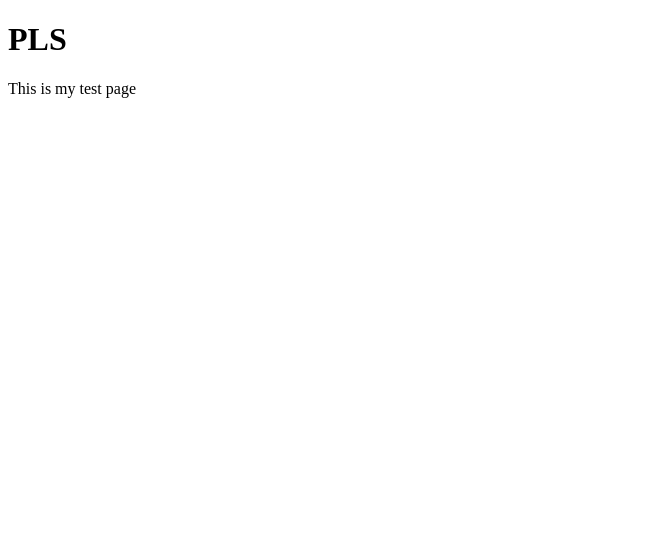
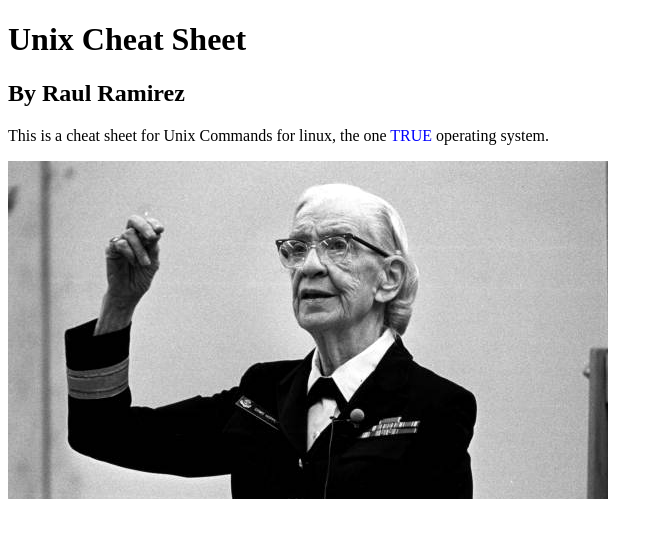
Before and after one commit to Sailanarmo/sailanarmo.github.io, a plain HTML site: page index.html in a window 1280 px wide. Shown: the whole page, without its empty margins (0-663 px from the left). Drawn offline with Linux system fonts and the light colour scheme.

Commit message:
Headers and Grace Hopper added.

```diff
--- a/index.html
+++ b/index.html
@@ -6,8 +6,11 @@
     </head>
     <body>
 	<header>
-	<h1>PLS</h1>
+	<h1>Unix Cheat Sheet</h1>
+        <h2>By Raul Ramirez</h2>
 	</header>
-        <p>This is my test page</p>
+        <p>This is a cheat sheet for Unix Commands for linux, the one <span style = "color: blue"> TRUE</span> operating system.
+        </p>
+        <a href = "http://google.com"><img alt = "Our lord and Savior Grace Hopper" title="Grace Hopper" src ="grace-hopper-hp-1.jpg"</a>
     </body>
 </html>
```
Also changed, not shown: grace-hopper-hp-1.jpg (added).
